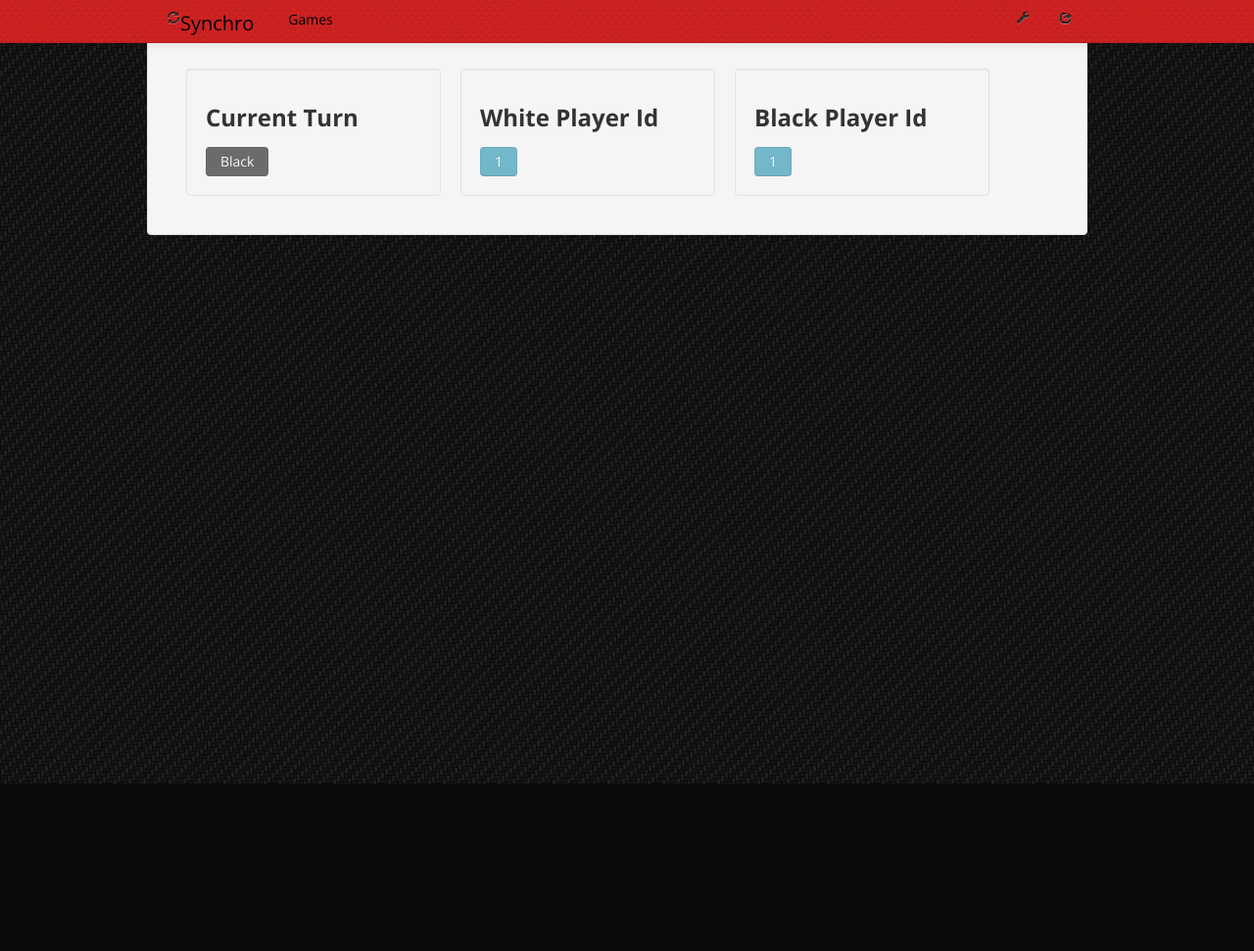
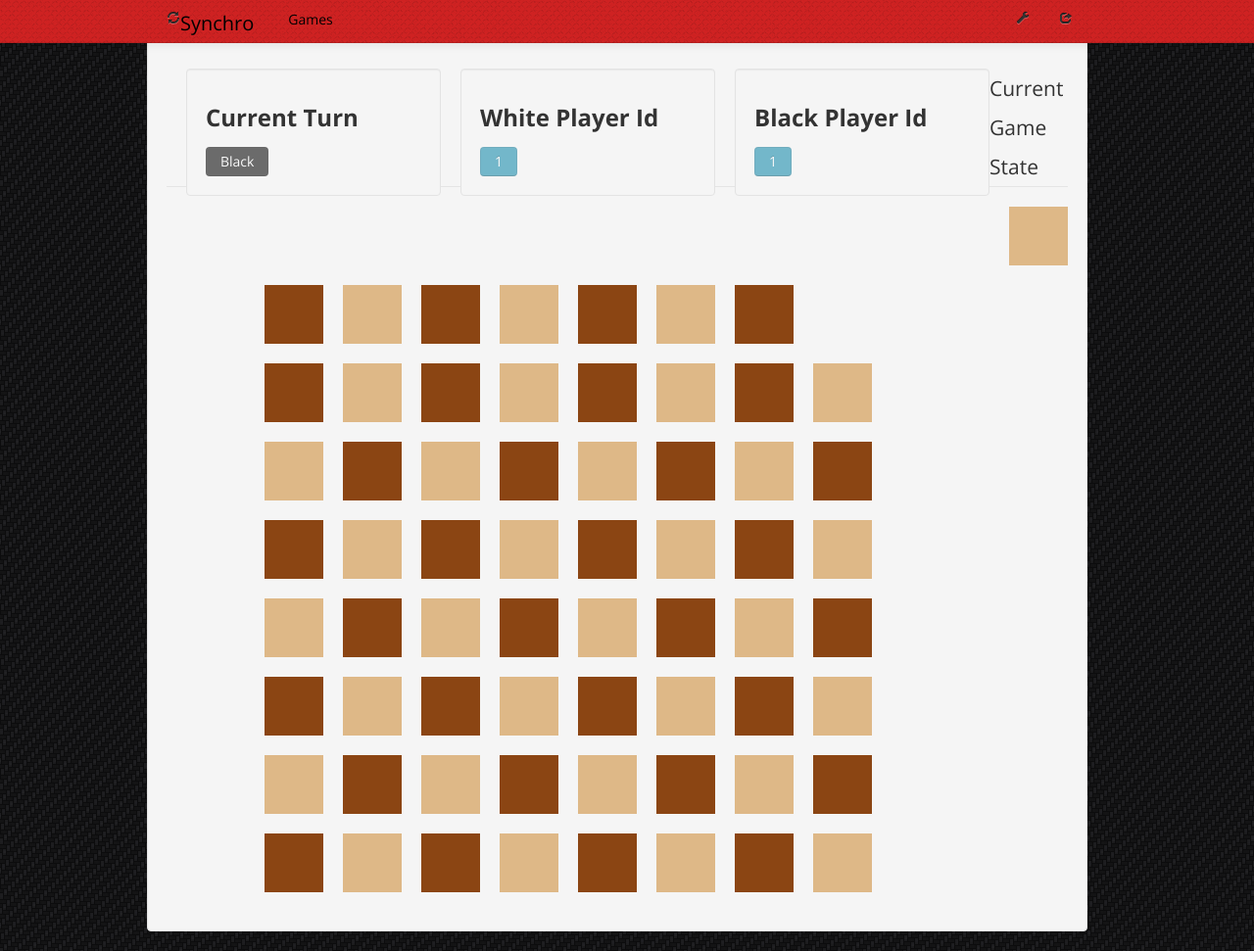
Before and after one commit to ARChess/Synchro, a Rails app: page /game/1 in a window 1280 px wide. Shown: the whole page at 98% size. Before the commit the page ends 800 px from the top, so only its background shows below. Run offline with Rails 7, Linux system fonts and the light colour scheme; a user stored in the database is signed in; tables that the repository leaves empty hold one stand-in row (values such as "Sample post"); style sheets or scripts are compiled from the project's sources; parts of the project's set-up code (start-up, migrations or seed data) failed here and were passed over; some libraries are stand-ins or nearby versions.

Commit message:
add game board to show page
add 2d pieces

```diff
--- a/app/assets/stylesheets/application.css
+++ b/app/assets/stylesheets/application.css
@@ -49,3 +49,15 @@
 .login-span {
     width: 246px;
 }
+
+.light-square {
+    background-color: #DEB887;
+    height: 60px;
+    margin-bottom: 20px;
+}
+
+.dark-square {
+    background-color: #8B4513;
+    height: 60px;
+    margin-bottom: 20px;
+}
--- a/app/views/game/show.html.erb
+++ b/app/views/game/show.html.erb
@@ -27,6 +27,19 @@
           <% end %>
         </div>
       <% end %>
+
+      <div>
+        <legend><%= (@game.current_player == "black" && @game.black_player_id == "Synchro" ? "Make a Move" : "Current Game State") %></legend>
+        <% (0..7).each do |x| %>
+          <div class="row">
+            <div class="offset1">
+              <% (0..7).each do |y| %>
+                <div class="<%= (x % 2 == 0 ? (y % 2 == 0 ? "span1 light-square" : "span1 dark-square") : (y % 2 == 0 ? "span1 dark-square" : "span1 light-square")) %>"></div>
+              <% end %>
+            </div>
+          </div>
+        <% end %>
+      </div>
     </div>
   </div>
 </div>
```
Also changed, not shown: app/assets/images/black_bishop.png (added), app/assets/images/black_king.png (added), app/assets/images/black_knight.png (added), app/assets/images/black_pawn.png (added), app/assets/images/black_queen.png (added), app/assets/images/black_rook.png (added), app/assets/images/white_bishop.png (added), app/assets/images/white_king.png (added), app/assets/images/white_knight.png (added), app/assets/images/white_pawn.png (added), app/assets/images/white_queen.png (added), app/assets/images/white_rook.png (added).
